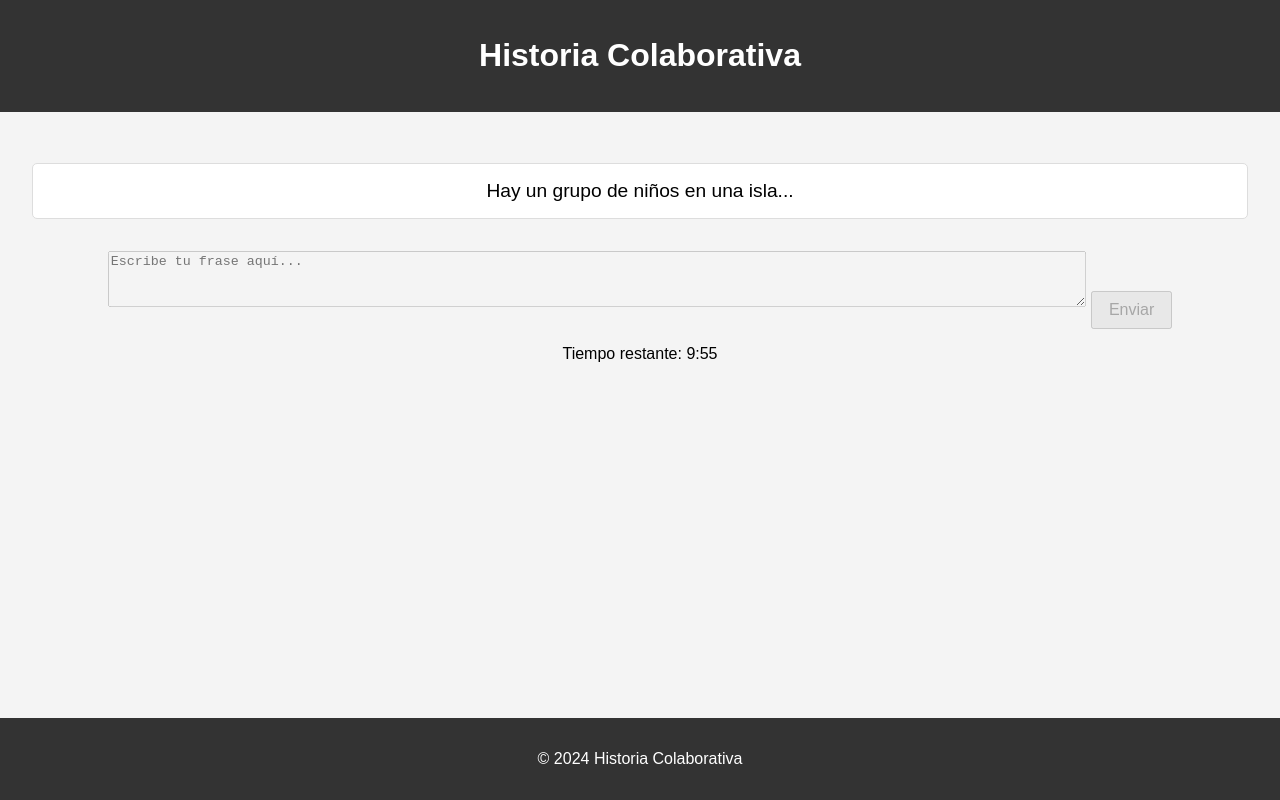
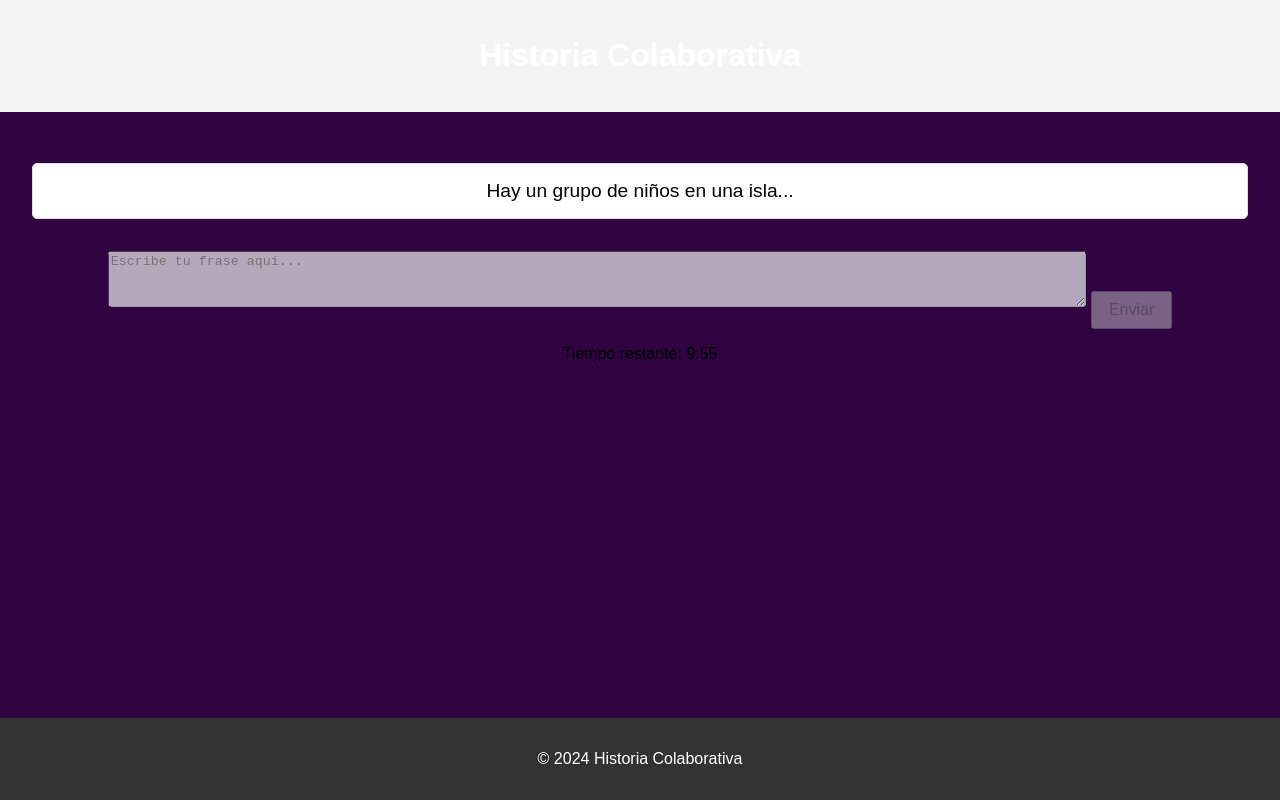
Before and after one commit to noeliapsm/Colaborativesstories, a plain HTML site: page index.html in a window 1280 px wide. Drawn offline with Linux system fonts and the light colour scheme.

Commit message:
Update styles.css

```diff
--- a/styles.css
+++ b/styles.css
@@ -2,11 +2,11 @@ body {
     font-family: Arial, sans-serif;
     margin: 0;
     padding: 0;
-    background-color: #f4f4f4;
+    background-color: #2F0441;
 }
 
 header {
-    background-color: #333;
+    background-color: #f4f4f4;
     color: white;
     padding: 1rem 0;
     text-align: center;
```
